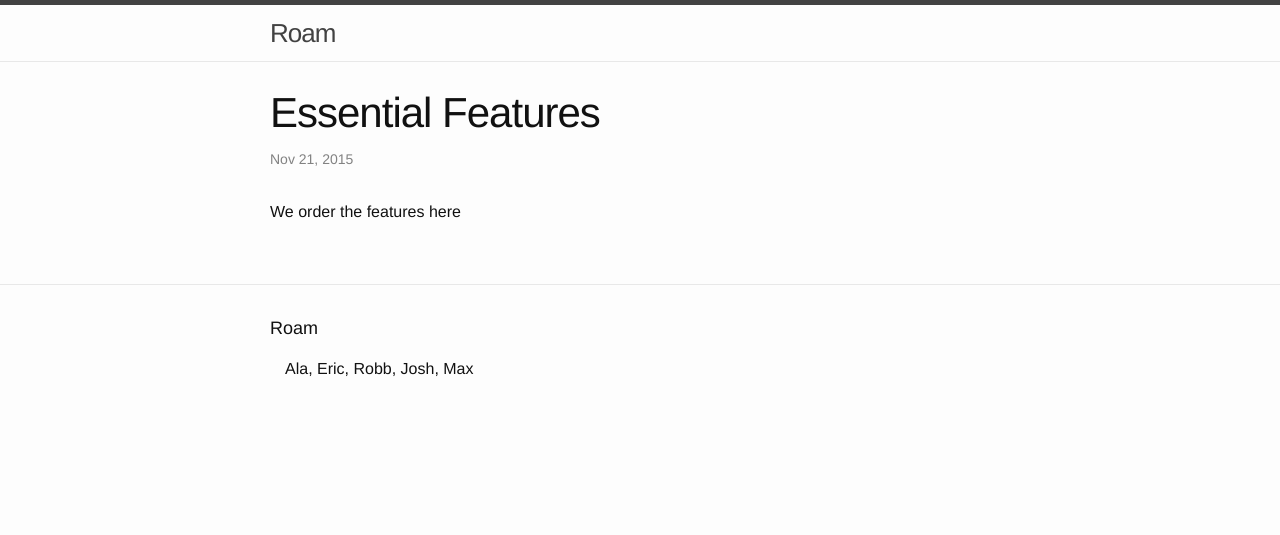
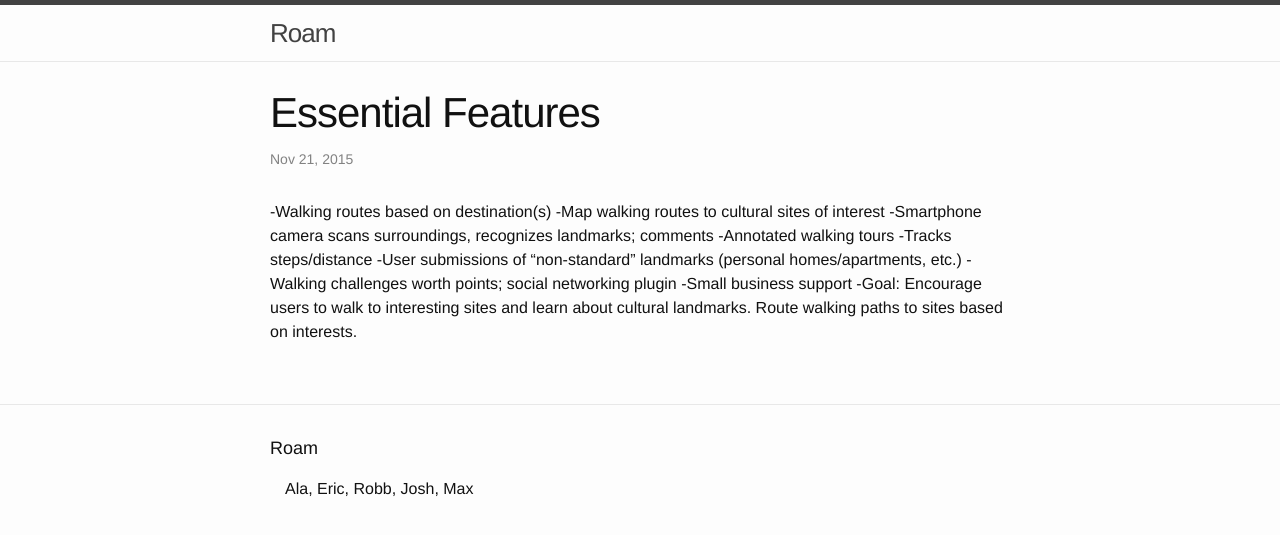
Before and after one commit to EricTendian/com381-roam, a Jekyll site: the page built from _posts/2015-11-21-features.markdown, in a window 1280 px wide. Shown: the top 535 px of the page. Built offline with Jekyll 4.4.1, drawn with Linux system fonts in a browser that asks for light colours.

Commit message:
Added app features

```diff
--- a/_posts/2015-11-21-features.markdown
+++ b/_posts/2015-11-21-features.markdown
@@ -2,4 +2,13 @@
 layout: post
 title:  "Essential Features"
 ---
-We order the features here
+-Walking routes based on destination(s)
+-Map walking routes to cultural sites of interest
+-Smartphone camera scans surroundings, recognizes landmarks; comments
+-Annotated walking tours
+-Tracks steps/distance
+-User submissions of "non-standard" landmarks (personal homes/apartments, etc.)
+-Walking challenges worth points; social networking plugin
+-Small business support
+-Goal: Encourage users to walk to interesting sites and learn about cultural landmarks. Route walking paths to sites
+based on interests.
```
